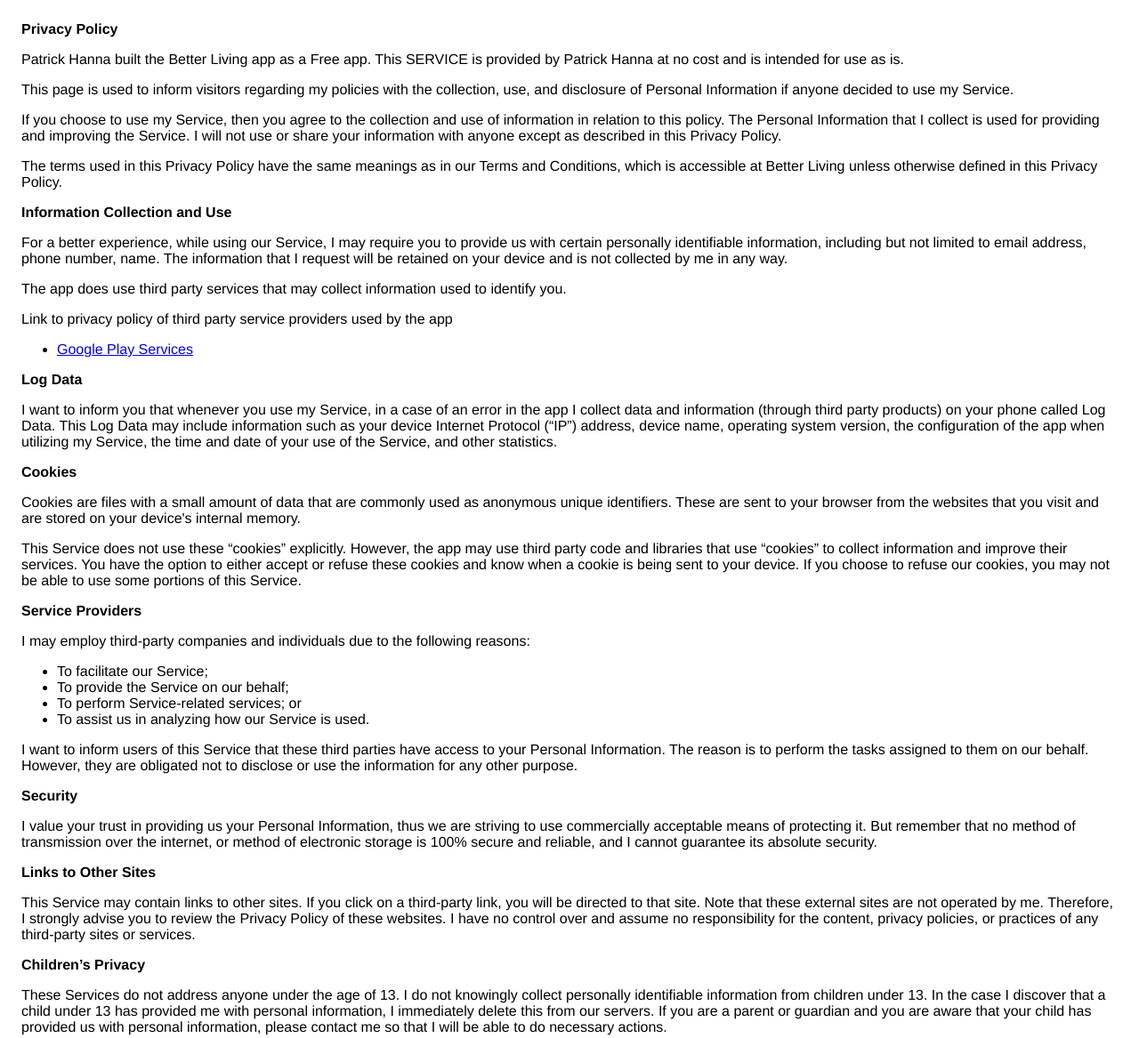
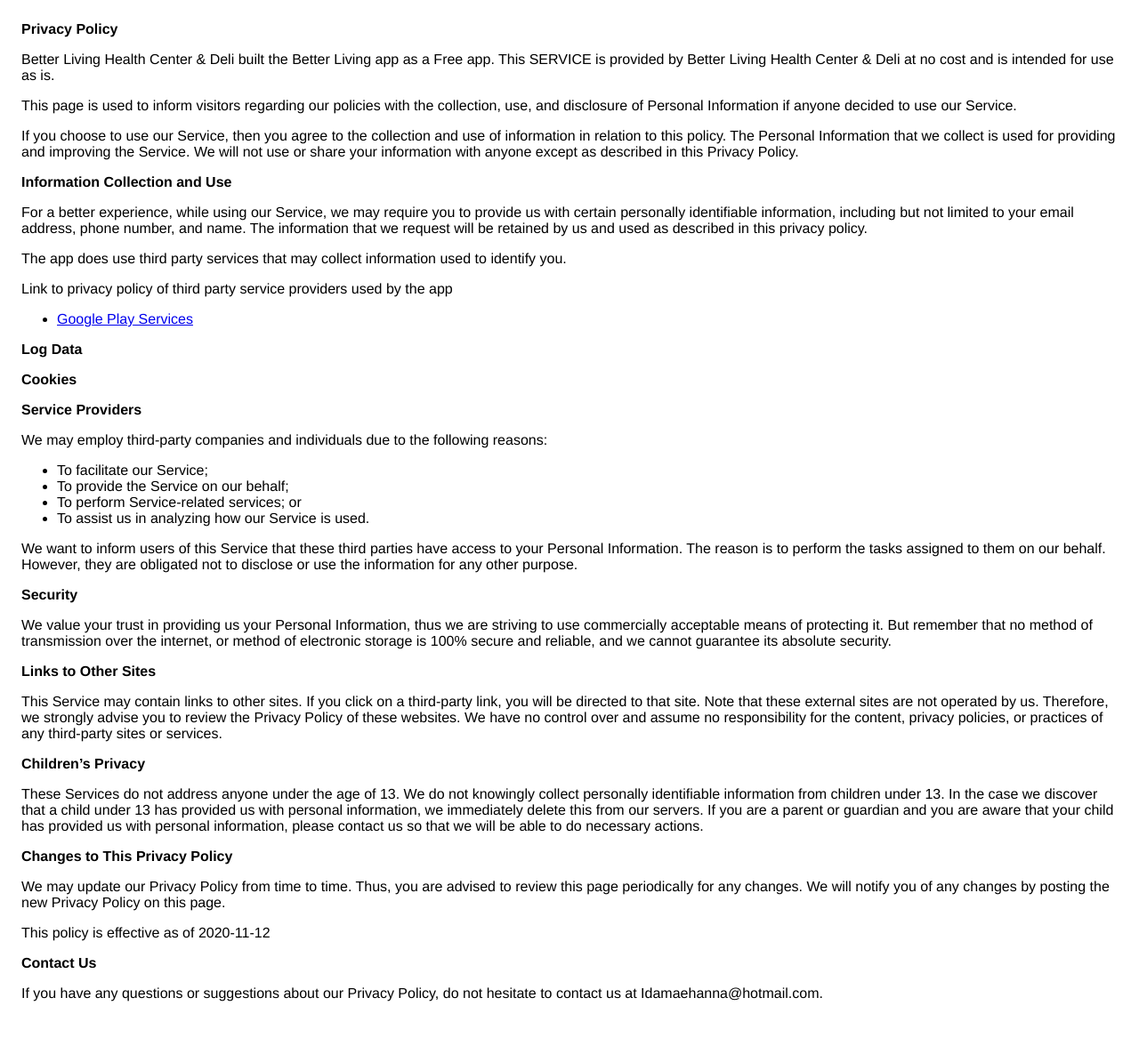
Before and after one commit to patrickjames242/Better-Living-App-Privacy-Policy, a plain HTML site: page index.html in a window 1280 px wide. Shown: the top 1167 px of the page at 89% size. Drawn offline with Linux system fonts and the light colour scheme.

Commit message:
Update index.html

```diff
--- a/index.html
+++ b/index.html
@@ -8,102 +8,77 @@
     </head>
     <body>
     <strong>Privacy Policy</strong> <p>
-                  Patrick Hanna built the Better Living app as
+                  Better Living Health Center &amp; Deli built the Better Living app as
                   a Free app. This SERVICE is provided by
-                  Patrick Hanna at no cost and is intended for use as
+                  Better Living Health Center &amp; Deli at no cost and is intended for use as
                   is.
                 </p> <p>
-                  This page is used to inform visitors regarding my
+                  This page is used to inform visitors regarding our
                   policies with the collection, use, and disclosure of Personal
-                  Information if anyone decided to use my Service.
+                  Information if anyone decided to use our Service.
                 </p> <p>
-                  If you choose to use my Service, then you agree to
+                  If you choose to use our Service, then you agree to
                   the collection and use of information in relation to this
-                  policy. The Personal Information that I collect is
-                  used for providing and improving the Service. I will not use or share your information with
+                  policy. The Personal Information that we collect is
+                  used for providing and improving the Service. We will not use or share your information with
                   anyone except as described in this Privacy Policy.
-                </p> <p>
-                  The terms used in this Privacy Policy have the same meanings
-                  as in our Terms and Conditions, which is accessible at
-                  Better Living unless otherwise defined in this Privacy Policy.
                 </p> <p><strong>Information Collection and Use</strong></p> <p>
-                  For a better experience, while using our Service, I
+                  For a better experience, while using our Service, we
                   may require you to provide us with certain personally
-                  identifiable information, including but not limited to email address, phone number, name. The information that
-                  I request will be retained on your device and is not collected by me in any way.
+                  identifiable information, including but not limited to your email address, phone number, and name. The information that
+                  we request will be retained by us and used as described in this privacy policy.
                 </p> <div><p>
                     The app does use third party services that may collect
                     information used to identify you.
                   </p> <p>
                     Link to privacy policy of third party service providers used
                     by the app
-                  </p> <ul><li><a href="https://www.google.com/policies/privacy/" target="_blank" rel="noopener noreferrer">Google Play Services</a></li><!----><!----><!----><!----><!----><!----><!----><!----><!----><!----><!----><!----><!----><!----><!----><!----><!----><!----><!----><!----><!----><!----><!----><!----></ul></div> <p><strong>Log Data</strong></p> <p>
-                  I want to inform you that whenever you
-                  use my Service, in a case of an error in the app
-                  I collect data and information (through third party
-                  products) on your phone called Log Data. This Log Data may
-                  include information such as your device Internet Protocol
-                  (“IP”) address, device name, operating system version, the
-                  configuration of the app when utilizing my Service,
-                  the time and date of your use of the Service, and other
-                  statistics.
-                </p> <p><strong>Cookies</strong></p> <p>
-                  Cookies are files with a small amount of data that are
-                  commonly used as anonymous unique identifiers. These are sent
-                  to your browser from the websites that you visit and are
-                  stored on your device's internal memory.
-                </p> <p>
-                  This Service does not use these “cookies” explicitly. However,
-                  the app may use third party code and libraries that use
-                  “cookies” to collect information and improve their services.
-                  You have the option to either accept or refuse these cookies
-                  and know when a cookie is being sent to your device. If you
-                  choose to refuse our cookies, you may not be able to use some
-                  portions of this Service.
-                </p> <p><strong>Service Providers</strong></p> <p>
-                  I may employ third-party companies and
+                  </p> <ul><li><a href="https://www.google.com/policies/privacy/" target="_blank" rel="noopener noreferrer">Google Play Services</a></li><!----><!----><!----><!----><!----><!----><!----><!----><!----><!----><!----><!----><!----><!----><!----><!----><!----><!----><!----><!----><!----><!----><!----><!----></ul></div> <p><strong>Log Data</strong></p>
+                <p><strong>Cookies</strong></p>
+                <p><strong>Service Providers</strong></p> <p>
+                  We may employ third-party companies and
                   individuals due to the following reasons:
                 </p> <ul><li>To facilitate our Service;</li> <li>To provide the Service on our behalf;</li> <li>To perform Service-related services; or</li> <li>To assist us in analyzing how our Service is used.</li></ul> <p>
-                  I want to inform users of this Service
+                  We want to inform users of this Service
                   that these third parties have access to your Personal
                   Information. The reason is to perform the tasks assigned to
                   them on our behalf. However, they are obligated not to
                   disclose or use the information for any other purpose.
                 </p> <p><strong>Security</strong></p> <p>
-                  I value your trust in providing us your
+                  We value your trust in providing us your
                   Personal Information, thus we are striving to use commercially
                   acceptable means of protecting it. But remember that no method
                   of transmission over the internet, or method of electronic
-                  storage is 100% secure and reliable, and I cannot
+                  storage is 100% secure and reliable, and we cannot
                   guarantee its absolute security.
                 </p> <p><strong>Links to Other Sites</strong></p> <p>
                   This Service may contain links to other sites. If you click on
                   a third-party link, you will be directed to that site. Note
-                  that these external sites are not operated by me.
-                  Therefore, I strongly advise you to review the
-                  Privacy Policy of these websites. I have
+                  that these external sites are not operated by us.
+                  Therefore, we strongly advise you to review the
+                  Privacy Policy of these websites. We have
                   no control over and assume no responsibility for the content,
                   privacy policies, or practices of any third-party sites or
                   services.
                 </p> <p><strong>Children’s Privacy</strong></p> <p>
                   These Services do not address anyone under the age of 13.
-                  I do not knowingly collect personally
+                  We do not knowingly collect personally
                   identifiable information from children under 13. In the case
-                  I discover that a child under 13 has provided
-                  me with personal information, I immediately
+                  we discover that a child under 13 has provided
+                  us with personal information, we immediately
                   delete this from our servers. If you are a parent or guardian
                   and you are aware that your child has provided us with
-                  personal information, please contact me so that
-                  I will be able to do necessary actions.
+                  personal information, please contact us so that
+                  we will be able to do necessary actions.
                 </p> <p><strong>Changes to This Privacy Policy</strong></p> <p>
-                  I may update our Privacy Policy from
+                  We may update our Privacy Policy from
                   time to time. Thus, you are advised to review this page
-                  periodically for any changes. I will
+                  periodically for any changes. We will
                   notify you of any changes by posting the new Privacy Policy on
                   this page.
                 </p> <p>This policy is effective as of 2020-11-12</p> <p><strong>Contact Us</strong></p> <p>
-                  If you have any questions or suggestions about my
-                  Privacy Policy, do not hesitate to contact me at idamaehanna@gmail.com.
-                </p> <p>This privacy policy page was created at <a href="https://privacypolicytemplate.net" target="_blank" rel="noopener noreferrer">privacypolicytemplate.net </a>and modified/generated by <a href="https://app-privacy-policy-generator.nisrulz.com/" target="_blank" rel="noopener noreferrer">App Privacy Policy Generator</a></p>
+                  If you have any questions or suggestions about our
+                  Privacy Policy, do not hesitate to contact us at Idamaehanna@hotmail.com.
+                </p>
     </body>
     </html>
```
